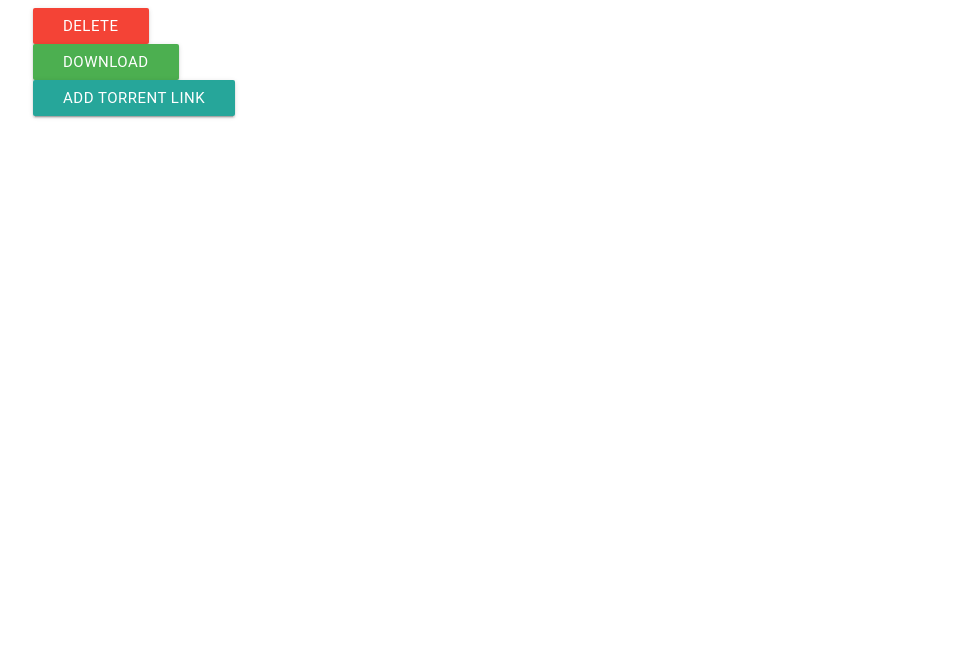
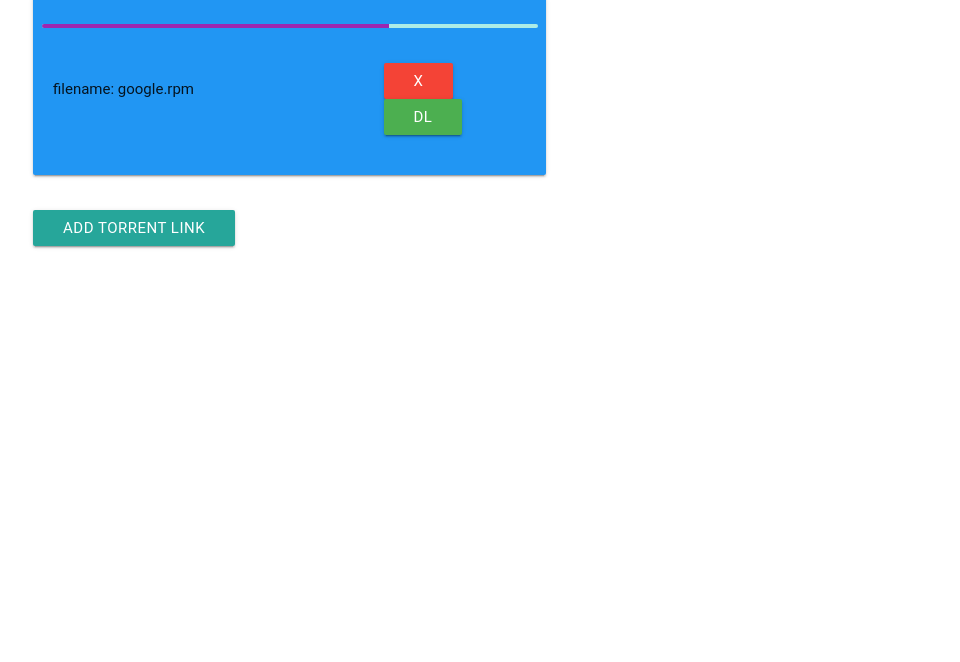
Before and after one commit to cydrobolt/poptart, a website: page views/index.html in a window 1280 px wide. Shown: the part 138-800 px from the top of the page, without its empty margins (159-1119 px from the left). Drawn offline with nearby package versions, Linux system fonts and the light colour scheme; files that its build step writes are made by us from their sources; a web font is replaced by a local one.

Commit message:
Add loading card

```diff
--- a/poptart.js
+++ b/poptart.js
@@ -59,13 +59,7 @@ app.get(API_PREFIX + 'new_torrent', (req, res) => {
         torrents[torrentId] = torrent
 
         res.send(torrentId)
-        // torrent.files.forEach(function (file) {
-        //     // Display the file by appending it to the DOM. Supports video, audio, images, and
-        //     // more. Specify a container element (CSS selector or reference to DOM node).
-        //     file.appendTo('body')
-        // })
     })
-
 })
 
 app.get(API_PREFIX + 'torrent_progress/:torrentId', (req, res) => {
--- a/views/index.html
+++ b/views/index.html
@@ -7,17 +7,29 @@
             poptart
         </h1>
 
-        <div class="torrent-progress">
-            <div class="progress">
-                <div class="determinate" style="width: 70%"></div>
+        <div class="row">
+            <div class="col s12 m7">
+                <div class="card-panel blue">
+                    <div class="row">
+                        <div class="torrent-progress">
+                            <div class="progress">
+                                <div class="determinate purple" style="width: 70%"></div>
+                            </div>
+                        </div>
+                    </div>
+                    <div class="row">
+                        <div class="col s12 m8">
+                            <p>filename: google.rpm</p>
+                        </div>
+                        <div class="col s12 m4">
+                            <a class="red btn">x</a>
+                            <a class="green btn">dl</a>
+                        </div>
+                    </div>
+                </div>
             </div>
         </div>
-        <div class="delete-button">
-            <a class="red btn">Delete</a>
-        </div>
-        <div class="download-button">
-            <a class="green btn">Download</a>
-        </div>
+
         <div class="add-button">
             <a class="waves-effect waves-light btn">Add Torrent Link</a>
         </div>
```
Also changed, not shown: directives/torrentItem.html (added, +6 -0 lines).
